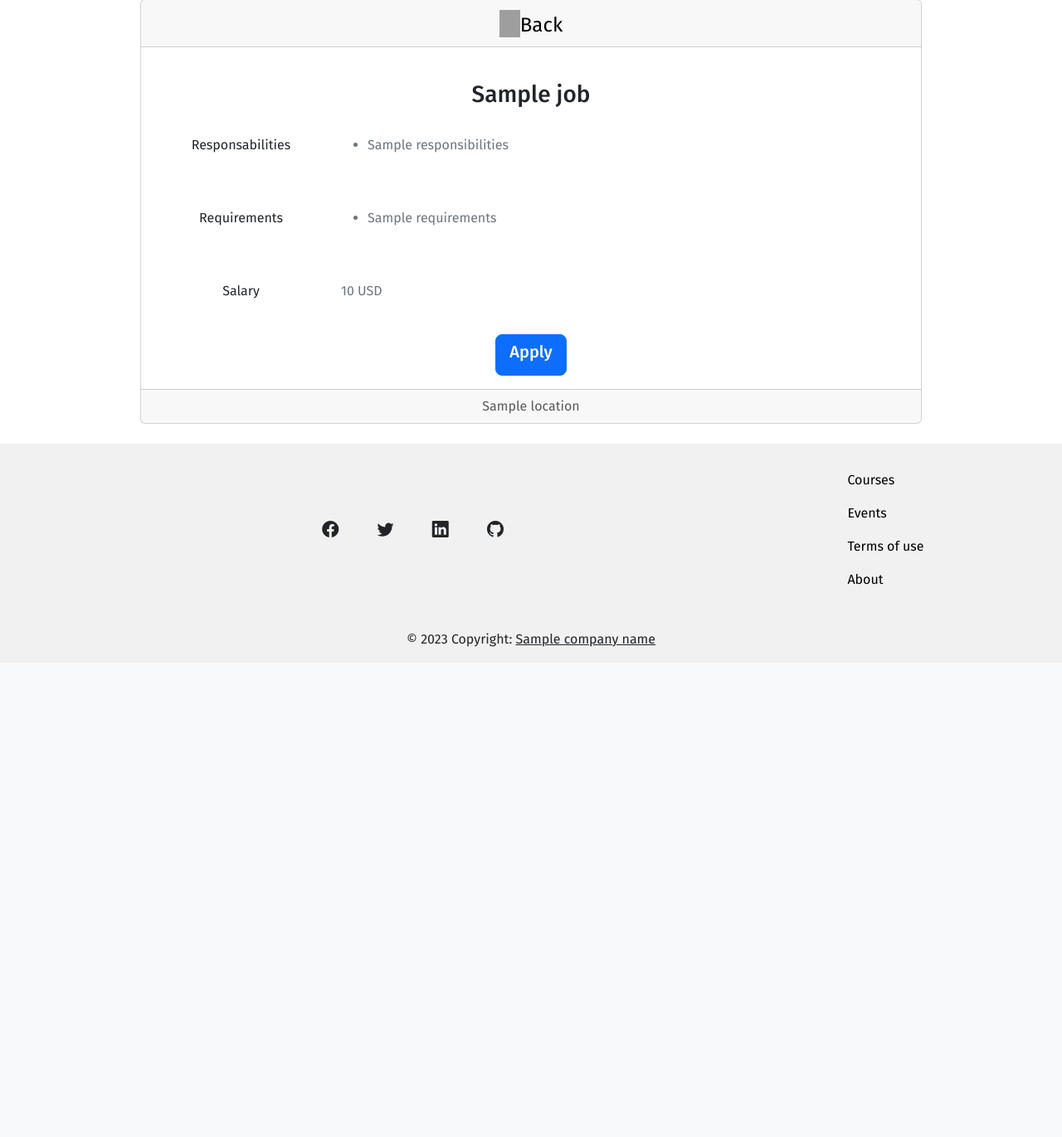
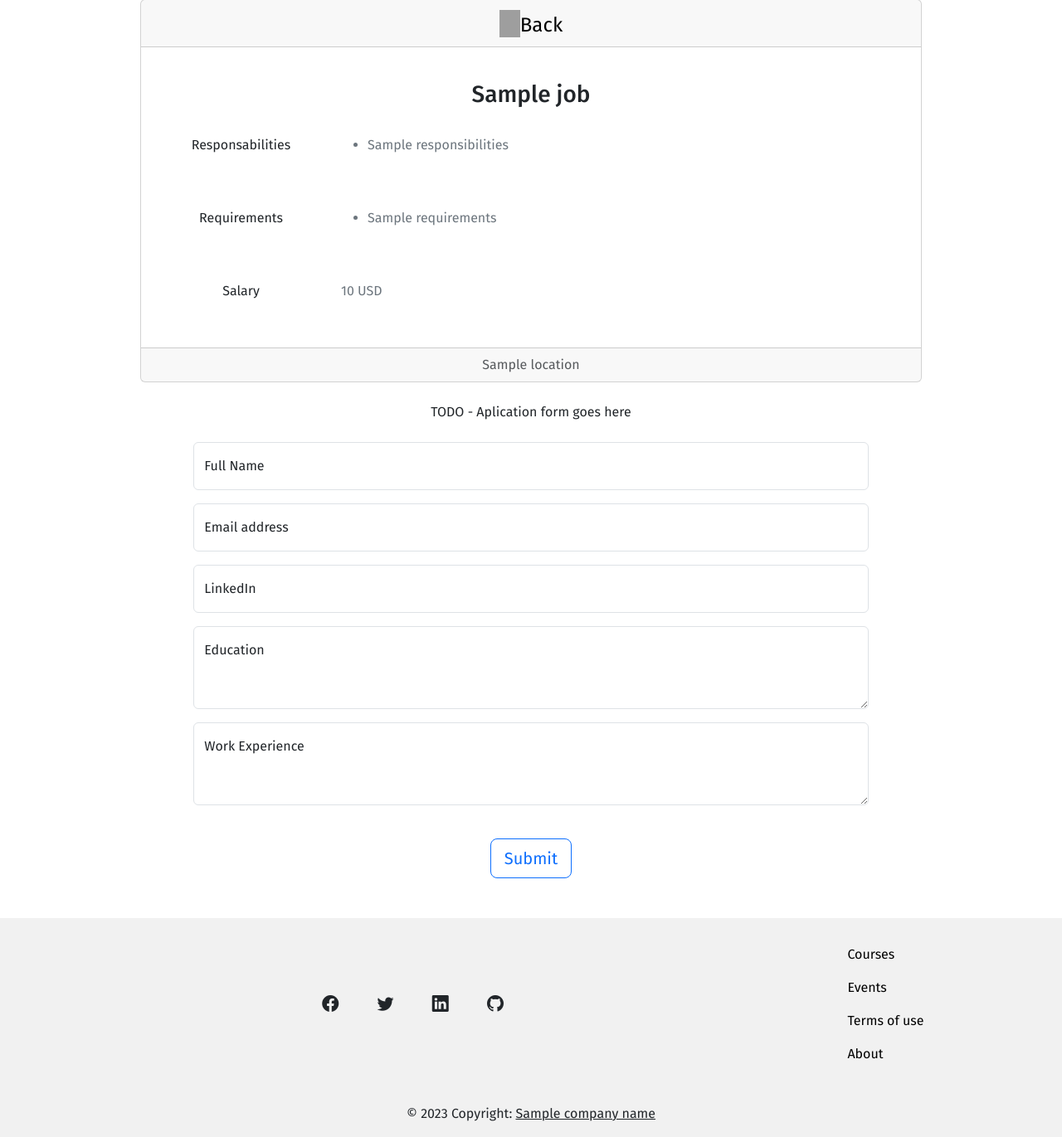
Before and after one commit to josuebautista/flask-webside-backend, a Flask app: template templates/job_page.html in a window 1280 px wide. Shown: the part 81-1452 px from the top of the page at 83% size. Before the commit the page ends 861 px from the top, so only its background shows below. Run offline with Flask 2, Linux system fonts and the light colour scheme; the template is opened without the code that fills it: most values are stand-ins (such as "Sample title", 1, 10 or a date in 2020); grey boxes are pictures that could not be loaded.

Commit message:
added form template and POST method(send information to db)

```diff
--- a/app.py
+++ b/app.py
@@ -1,5 +1,5 @@
-from flask import Flask, jsonify, render_template
-from database import load_jobs_from_db, load_job_from_db
+from flask import Flask, jsonify, render_template, request
+from database import load_jobs_from_db, load_job_from_db, add_application_to_db
 import re
 
 app = Flask(__name__)
@@ -36,5 +36,19 @@ def show_job(id: int):
         company_name='My company name'
         )
 
+
+@app.route('/job/<id>/apply', methods=['POST'])
+def apply_job(id: int):
+    job = load_job_from_db(id)
+    data = request.form
+    add_application_to_db(id, data)
+    return render_template(
+        'application_submited.html',
+        company_name='My company name',
+        application = data,
+        title= 'Submited',
+        role=job
+        )
+
 if __name__ == '__main__':
     app.run(host = '0.0.0.0', debug = True)
--- a/database.py
+++ b/database.py
@@ -31,3 +31,9 @@ def load_job_from_db(id: int):
             return None
         else:
             return rows[0]._asdict()
+
+def add_application_to_db(job_id: int, data):
+    with engine.connect() as conn:
+        query = text(f'''INSERT INTO applications (job_id, full_name, email, linkedin_url, education, work_experience)
+            VALUES ('{str(job_id)}', '{data["full_name"]}', '{data["email"]}', '{data["linkedin_url"]}', '{data["education"]}', '{data["work_experience"]}') ''')
+        conn.execute(query)
--- /dev/null
+++ b/templates/application_form.html
@@ -0,0 +1,30 @@
+<div class="text-center">TODO - Aplication form goes here</div>
+<div class="container-fluid p-4">
+    <div class="row d-flex justify-content-center">
+        <div class="col-8 text-center">
+            <form action="/job/{{job['id']}}/apply" class="w-60" method="POST">
+                <div class="form-floating mb-3">
+                    <input  name="full_name" type="text" class="form-control" id="floatingInputName" placeholder="Name">
+                    <label for="floatingInputName">Full Name</label>
+                </div>
+                <div class="form-floating mb-3">
+                    <input  name="email" type="email" class="form-control" id="floatingInputEmail" placeholder="name@example.com">
+                    <label for="floatingInputEmail">Email address</label>
+                </div>
+                <div class="form-floating">
+                    <input  name="linkedin_url" type="text" class="form-control" id="floatingLinkedIn" placeholder="LinkedIn">
+                    <label for="floatingLinkedIn">LinkedIn</label>
+                </div>
+                <div class="form-floating my-3">
+                    <textarea name="education" class="form-control" placeholder="Leave your education" id="floatingTextareaEducation" style="height: 100px"></textarea>
+                    <label for="floatingTextareaEducation">Education</label>
+                </div>
+                <div class="form-floating my-3">
+                    <textarea name="work_experience" class="form-control" placeholder="Leave your work experience" id="floatingTextareaWork" style="height: 100px"></textarea>
+                    <label for="floatingTextareaWork">Work Experience</label>
+                </div>
+                <button type="submit" class="btn btn-outline-primary btn-lg my-4">Submit</button>
+            </form>
+        </div>
+    </div>
+</div>
--- a/templates/job_page.html
+++ b/templates/job_page.html
@@ -42,12 +42,12 @@
                         <p class="card-text text-secondary">{{ job.salary }} {{ job.currency}}</p>
                     </div>
                 </div>
-                <a href="#" class="btn btn-primary btn-lg"><h5>Apply</h5></a>
             </div>
             <div class="card-footer text-muted">
                 {{ job.location }}
             </div>
         </div>
     </div>
+    {% include 'application_form.html' %}
 
 {% include 'footer.html' %}
```
Also changed, not shown: templates/application_submited.html (added, +34 -0 lines).
